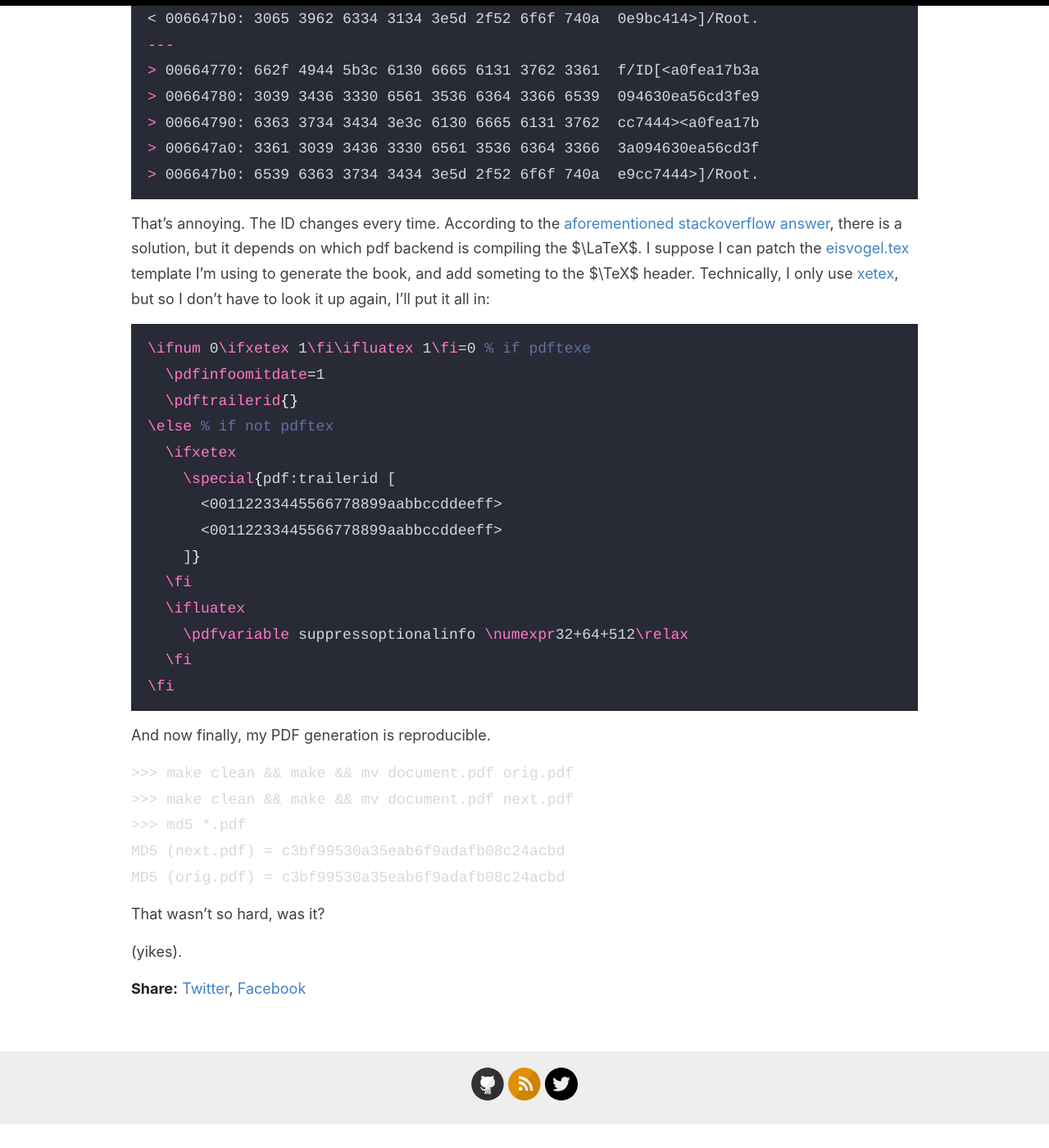
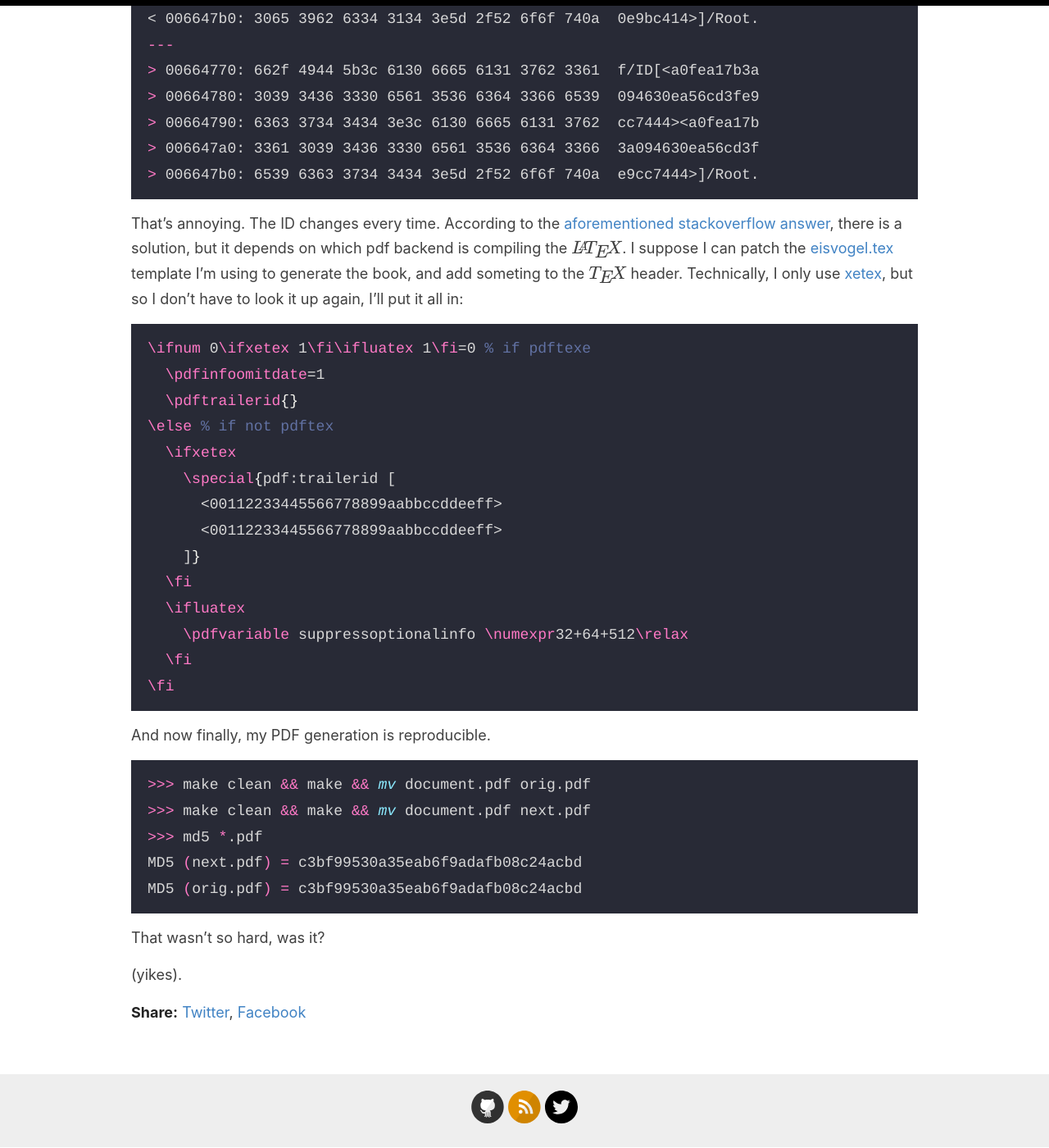
Before and after one commit to hackalog/hackalog.github.io, a Jekyll site: the page built from _posts/2022-07-19-reproducible-pdf.md, in a window 1280 px wide and 1400 px high, scrolled down 2445 px. Shown: the whole window at 82% size. Built offline with Jekyll 4.4.1, drawn with Linux system fonts in a browser that asks for light colours; formulas are drawn with MathJax 3; before the commit the page ends 3817 px from its top, so only the background shows below that; some of the changed text lies outside the part shown.

Commit message:
more cleanup

````diff
--- a/_posts/2022-07-19-reproducible-pdf.md
+++ b/_posts/2022-07-19-reproducible-pdf.md
@@ -4,7 +4,7 @@ title: Reproducible PDFs
 date: 2022-07-19
 categories: [pdf, reproducibility]
 excerpt: Reproducibly generating a PDF from the same source file can't possibly be a hard problem, can it?
-use-math: true
+use_math: true
 ---
 
 # Reproducible PDFs
@@ -111,7 +111,7 @@ That's annoying. The ID changes every time. According to the [aforementioned sta
 
 And now finally, my PDF generation is reproducible.
 
-```mash
+```bash
 >>> make clean && make && mv document.pdf orig.pdf
 >>> make clean && make && mv document.pdf next.pdf
 >>> md5 *.pdf
````
